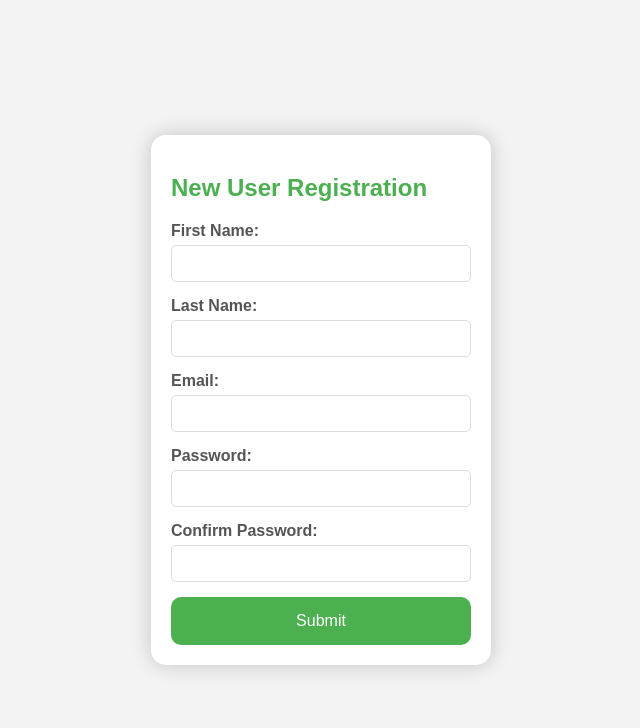
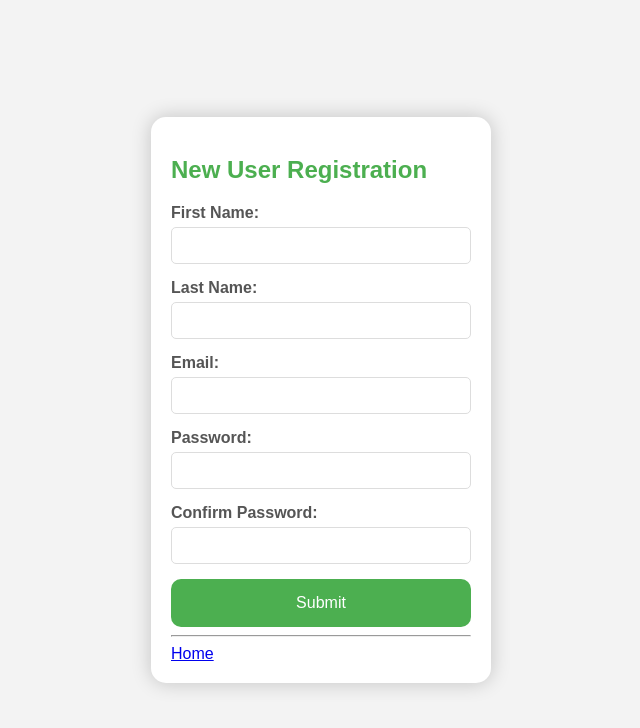
Before and after one commit to abhi9156/loginPage, a plain HTML site: page Registration.html in a window 1280 px wide. Shown: the whole page, without its empty margins (319-959 px from the left). Drawn offline with Linux system fonts and the light colour scheme.

Commit message:
Update Registration.html

```diff
--- a/Registration.html
+++ b/Registration.html
@@ -124,6 +124,8 @@
 					Submit
 				</button>
 			</form>
+			  <hr>
+  				<a href="index.html">Home</a>
 		</div>
 	</body>
 </html>
```
